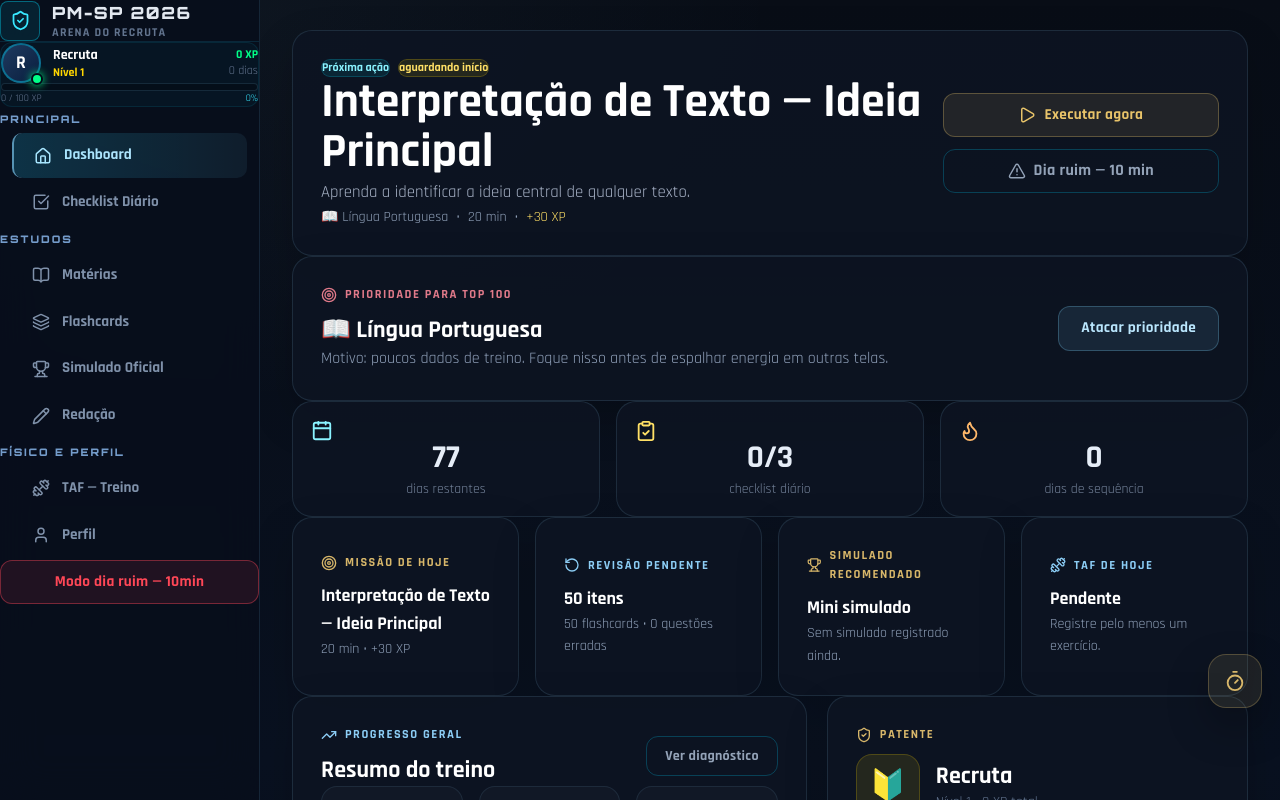
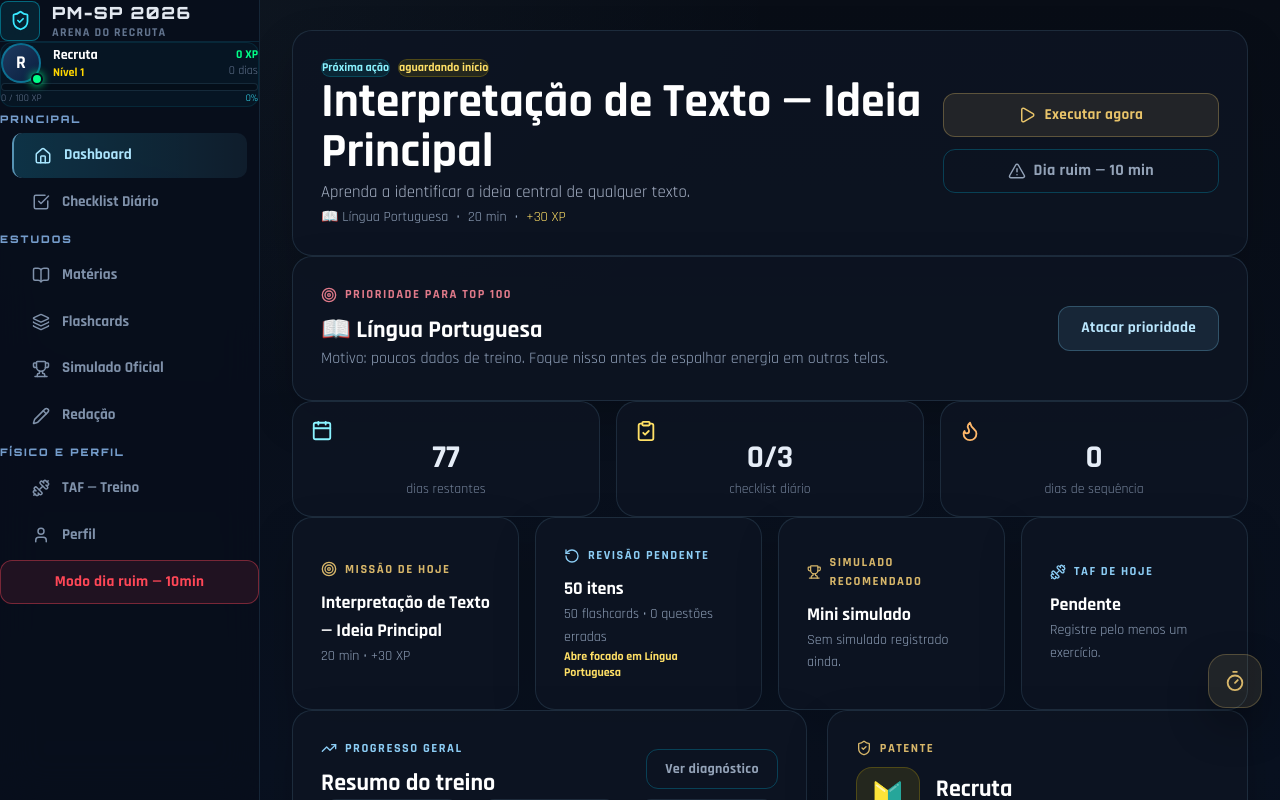
Before and after one commit to wesley956/pm26, a React (Vite) app: page / in a window 1280 px wide. Shown: the top 800 px of the page. Built offline with nearby package versions, Linux system fonts and the light colour scheme.

Commit message:
Focus dashboard review card on priority subject

```diff
--- a/src/App.tsx
+++ b/src/App.tsx
@@ -78,7 +78,7 @@ function AppContent() {
       case 'taf':
         return <TAF onNavigate={navigate} />;
       case 'review':
-        return <Review onNavigate={navigate} />;
+        return <Review initialSubjectId={pageData.subjectId} onNavigate={navigate} />;
       case 'simulados':
         return <Simulado onNavigate={navigate} />;
       case 'profile':
--- a/src/components/Dashboard.tsx
+++ b/src/components/Dashboard.tsx
@@ -251,7 +251,7 @@ export default function Dashboard({ onNavigate }: { onNavigate: (tab: string, da
           <p className="mt-1 text-sm leading-relaxed text-slate-400">{smartAction.minutes} min • +{smartAction.xpReward} XP</p>
         </button>
 
-        <button onClick={() => onNavigate('review')} className="study-card text-left transition hover:-translate-y-0.5">
+        <button onClick={() => onNavigate('review', { subjectId: topPriority?.id })} className="study-card text-left transition hover:-translate-y-0.5">
           <p className="study-kicker">
             <RotateCcw size={16} />
             Revisão pendente
@@ -260,6 +260,11 @@ export default function Dashboard({ onNavigate }: { onNavigate: (tab: string, da
           <p className="mt-1 text-sm leading-relaxed text-slate-400">
             {dueReviewCount} flashcards • {wrongReviewCount} questões erradas
           </p>
+          {topPriority && (
+            <p className="mt-2 text-xs font-bold text-gold-400">
+              Abre focado em {topPriority.name}
+            </p>
+          )}
         </button>
 
         <button onClick={() => onNavigate('simulados')} className="study-card text-left transition hover:-translate-y-0.5">
--- a/src/components/Review.tsx
+++ b/src/components/Review.tsx
@@ -16,7 +16,7 @@ function shuffleItems<T>(list: T[]): T[] {
   return shuffled;
 }
 
-export default function Review({ onNavigate }: { onNavigate: (tab: string, data?: any) => void }) {
+export default function Review({ initialSubjectId = '', onNavigate }: { initialSubjectId?: string; onNavigate: (tab: string, data?: any) => void }) {
   const { profile, answerQuestion, addXP, markDailyMinimumDone, updateSpacedReview } = useApp();
   const [mode, setMode] = useState<'menu' | 'wrong' | 'flashcards' | 'quick'>('menu');
   const [currentIndex, setCurrentIndex] = useState(0);
@@ -25,7 +25,7 @@ export default function Review({ onNavigate }: { onNavigate: (tab: string, data?
   const [sessionCorrect, setSessionCorrect] = useState(0);
   const [sessionTotal, setSessionTotal] = useState(0);
   const [sessionXp, setSessionXp] = useState(0);
-  const [selectedSubject, setSelectedSubject] = useState('');
+  const [selectedSubject, setSelectedSubject] = useState(initialSubjectId);
 
   const subjectFilteredQuestions = useMemo(() => {
     return selectedSubject
```
